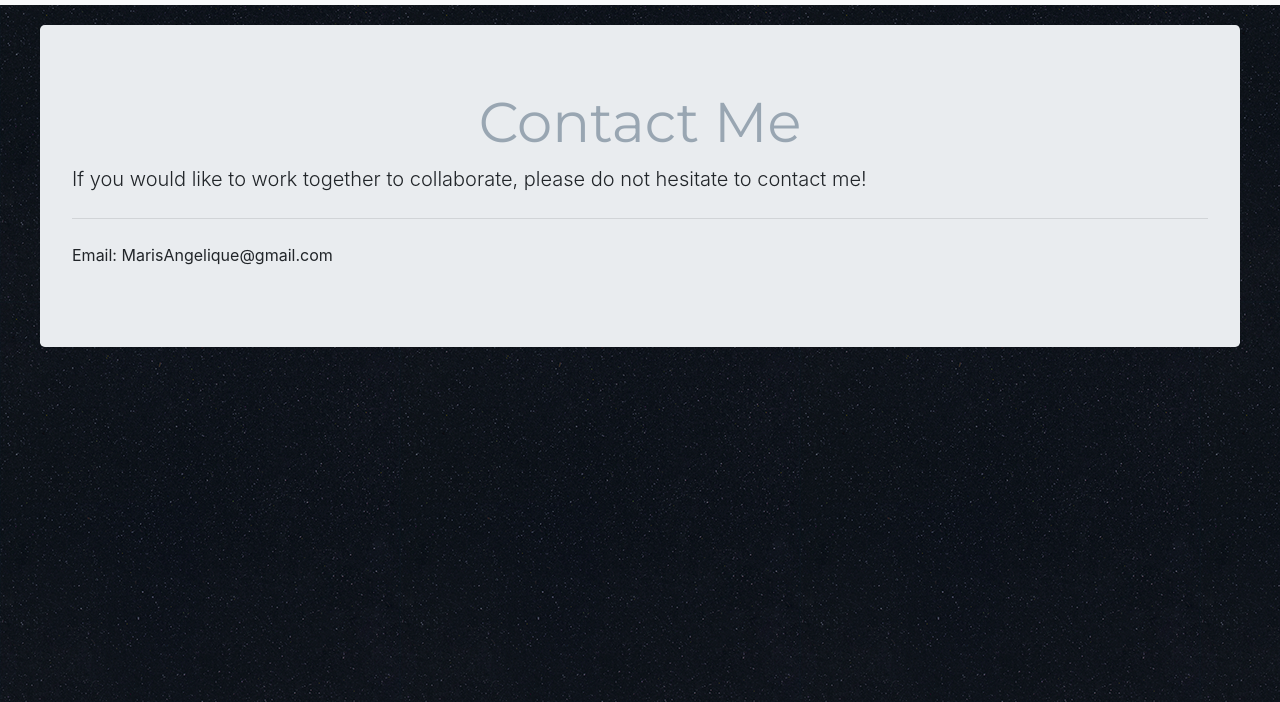
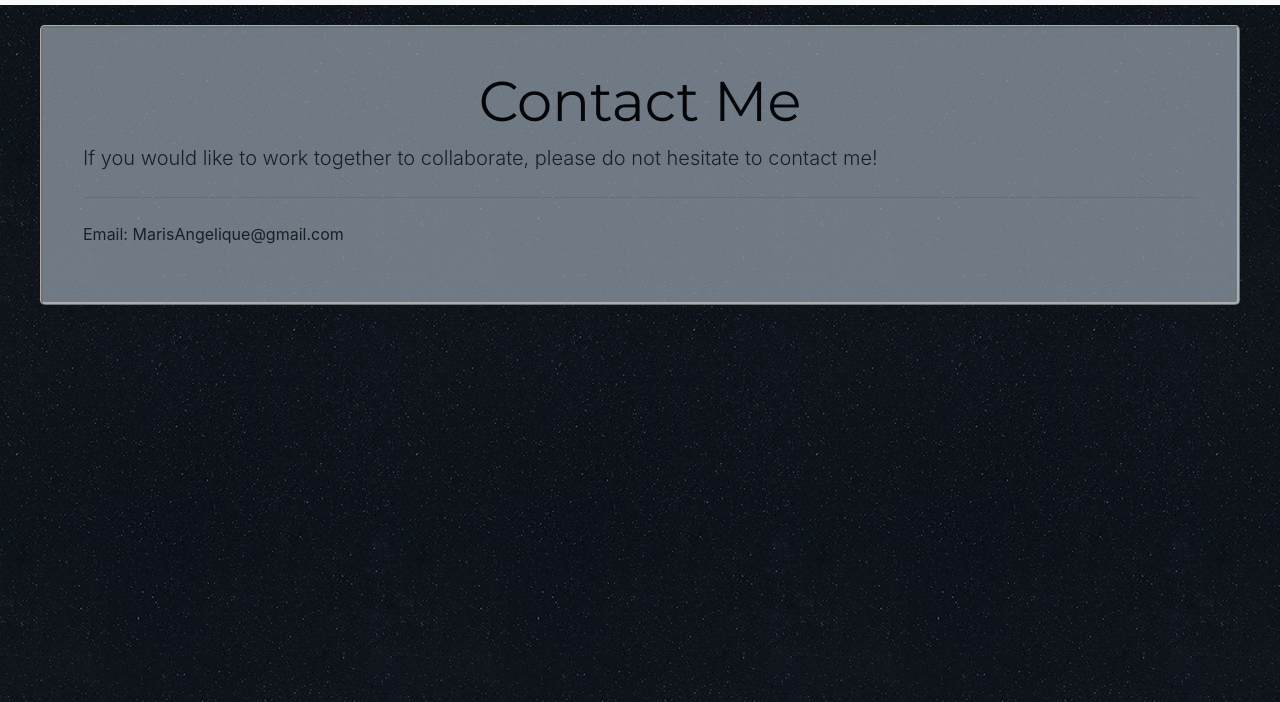
Before and after one commit to marisangelique/Bootstrap-Portfolio, a plain HTML site: page contact.html in a window 1280 px wide. Shown: the part 98-800 px from the top of the page. Drawn offline with nearby package versions, Linux system fonts and the light colour scheme.

Commit message:
Contact Edits Part 2

```diff
--- a/assets/css/style2.css
+++ b/assets/css/style2.css
@@ -96,13 +96,12 @@
     margin-top: 40px;
 }
 
-.contactPage{
-    margin-top: 20px;
-    margin-left: 40px;
-    margin-right: 40px;
-}
-
 .contactMe{
+    color: black;
     text-align: center;
     font-family: 'Montserrat', sans-serif;
 }
+
+.contactPage{
+    margin: 20px 40px 0px 40px;
+}
--- a/contact.html
+++ b/contact.html
@@ -62,7 +62,7 @@
 
         </nav>
 
-        <div class="jumbotron contactPage">
+        <div class="jumbotron about contactPage">
             <h1 class="display-4 contactMe">Contact Me</h1>
             <p class="lead">If you would like to work together to collaborate, please do not hesitate to contact me!</p>
             <hr class="my-4">
```
